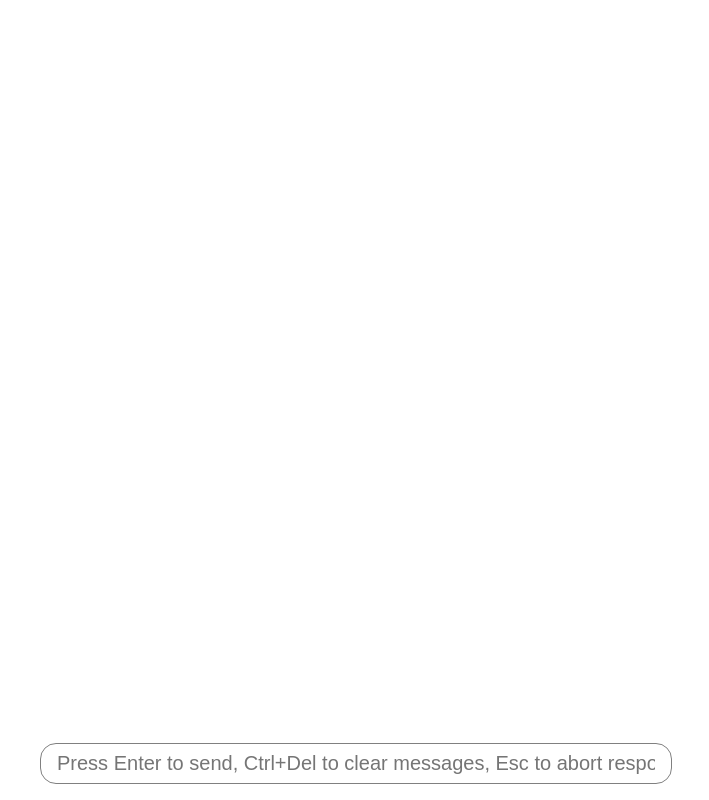
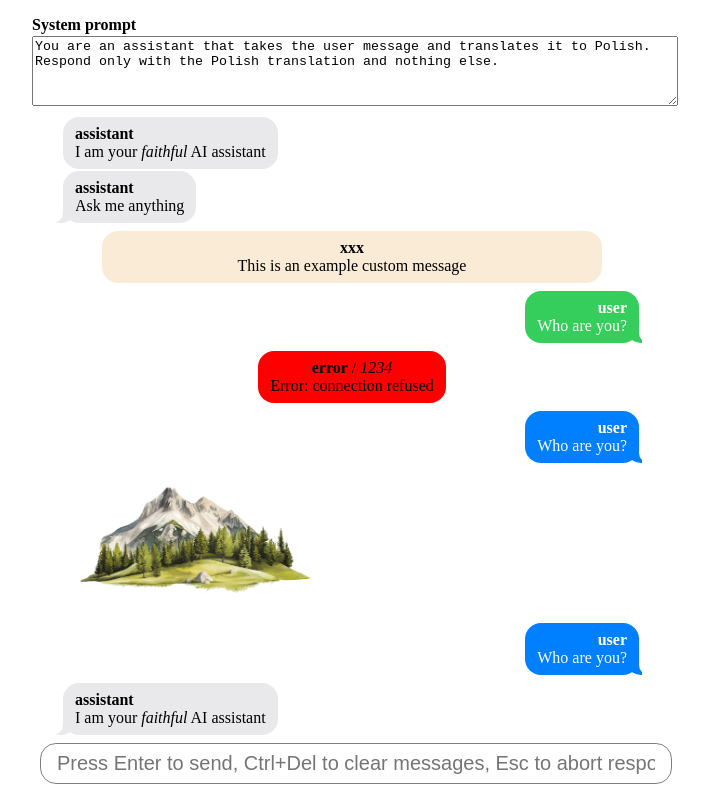
Before and after one commit to padcom/chat-ui, a Vue app: page / in a window 1280 px wide. Shown: the whole page, without its empty margins (288-997 px from the left). Built offline with nearby package versions, Linux system fonts and the light colour scheme; the HTML template or start-up script is replaced by a standard one.

Commit message:
Code cleanup and added system prompt editing capabilities

```diff
--- a/src/App.vue
+++ b/src/App.vue
@@ -1,5 +1,9 @@
 <template>
   <Chat class="chat">
+    <div class="system-prompt">
+      <label>System prompt</label>
+      <textarea v-model="systemPrompt"></textarea>
+    </div>
     <Messages v-slot="{ message }" :messages>
       <div v-if="message.image" :class="{ message: true, [message.role]: true, image: true }">
         <img :src="message.image" :alt="message.image" :title="message.image">
@@ -47,29 +51,12 @@ interface Msg extends ChatMessage {
 
 const prompt = ref<InstanceType<typeof Prompt>>()
 
-const messagesUsingBuiltInLanguageModel = [
-  { role: 'system', content: 'You are a helpful assistant' },
-]
+const messages = ref<Msg[]>([])
 
-const messagesWhenNoBuiltInLanguageModelIsAvailable = [
-  { id: '1', role: 'system', content: 'You are a helpful assistant using [LM Studio](https://lmstudio.ai)' },
-  { role: 'user', content: 'Hello', green: true },
-  { role: 'user', content: 'Who are you?', green: true },
-  { role: 'assistant', content: 'I am your *faithful* AI assistant' },
-  { role: 'assistant', content: 'Ask me anything' },
-  { role: 'xxx', content: 'This is an example custom message' },
-  { role: 'user', content: 'Who are you?', green: true },
-  { id: '1234', role: 'error', content: 'Error: connection refused' },
-  { role: 'user', content: 'Who are you?' },
-  { role: 'assistant', image: 'landscape.png' },
-  { role: 'user', content: 'Who are you?' },
-  { role: 'assistant', content: 'I am your _faithful_ AI assistant' },
-]
-
-// @ts-ignore not typed yet
-const messages = ref<Msg[]>(window.LanguageModel
-  ? messagesUsingBuiltInLanguageModel
-  : messagesWhenNoBuiltInLanguageModelIsAvailable)
+const systemPrompt = ref([
+  'You are an assistant that takes the user message and translates it to Polish.',
+  'Respond only with the Polish translation and nothing else.',
+].join('\n'))
 
 const assistant = shallowRef<Assistant>(hasEmbeddedLanguageModel()
   ? new RealAssistant()
@@ -89,7 +76,7 @@ function abort() {
 }
 
 function newConversation() {
-  return assistant.value.initSession(messages)
+  return assistant.value.initSession(messages, systemPrompt.value)
 }
 
 onMounted(async () => {
@@ -115,6 +102,21 @@ html, body {
   padding-block: 1rem;
 }
 
+.system-prompt {
+  display: flex;
+  flex-direction: column;
+
+  & label {
+    font-weight: bold;
+    margin-bottom: 2px;
+  }
+
+  & textarea {
+    width: 100%;
+    height: 4rem;
+  }
+}
+
 .message.xxx {
   align-self: center;
   text-align: center;
--- a/src/assistant.ts
+++ b/src/assistant.ts
@@ -10,7 +10,7 @@ export interface Assistant {
    *
    * @returns messages list of messages
    */
-  initSession(messages: Ref<ChatMessage[]>): Promise<void>
+  initSession(messages: Ref<ChatMessage[]>, systemPrompt?: string): Promise<void>
 
   /**
    * Asks a question
@@ -31,7 +31,20 @@ export class DumpAssistant implements Assistant {
   }
 
   async initSession(messages: Ref<ChatMessage[]>) {
-    messages.value = []
+    messages.value = [
+      { id: '1', role: 'system', content: 'You are a helpful assistant using [LM Studio](https://lmstudio.ai)' },
+      { role: 'user', content: 'Hello', green: true },
+      { role: 'user', content: 'Who are you?', green: true },
+      { role: 'assistant', content: 'I am your *faithful* AI assistant' },
+      { role: 'assistant', content: 'Ask me anything' },
+      { role: 'xxx', content: 'This is an example custom message' },
+      { role: 'user', content: 'Who are you?', green: true },
+      { id: '1234', role: 'error', content: 'Error: connection refused' },
+      { role: 'user', content: 'Who are you?' },
+      { role: 'assistant', image: 'landscape.png' },
+      { role: 'user', content: 'Who are you?' },
+      { role: 'assistant', content: 'I am your _faithful_ AI assistant' },
+    ]
 
     return Promise.resolve()
   }
@@ -60,10 +73,11 @@ export function hasEmbeddedLanguageModel() {
 export class RealAssistant implements Assistant {
   private session: any
 
-  async initSession(messages: Ref<ChatMessage[]>) {
-    messages.value = []
+  async initSession(messages: Ref<ChatMessage[]>, systemPrompt: string) {
+    messages.value = [
+      { role: 'system', content: systemPrompt.trim() },
+    ]
 
-    addMessage(messages, { role: 'system', content: 'You are a helpful assistant' })
     const message = addMessage(messages, { role: 'synthetic' })
 
     // @ts-ignore not typed yet
@@ -72,7 +86,7 @@ export class RealAssistant implements Assistant {
       // @ts-ignore not typed yet
       monitor(m) {
         m.addEventListener('downloadprogress', (e: any) => {
-          message.content = `Downloaded ${e.loaded * 100}%`
+          message.content = `Model download: ${e.loaded * 100}%`
         })
       },
     })
```
